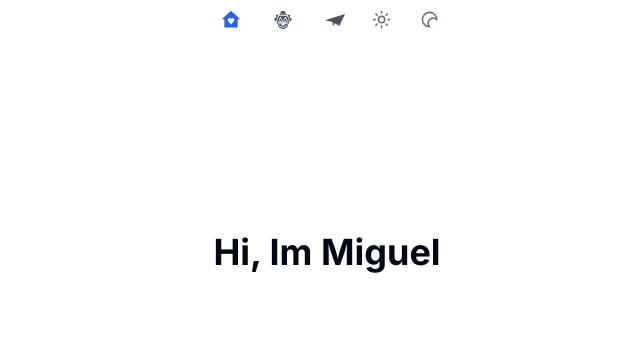
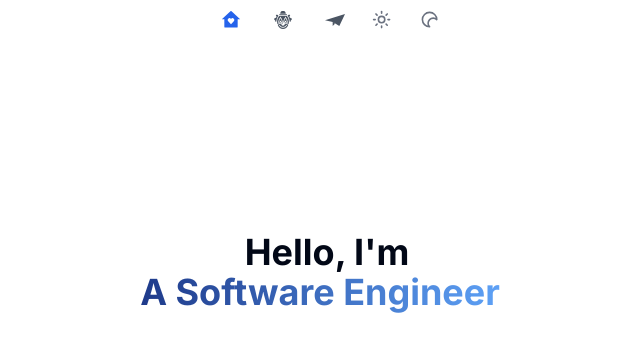
Before and after one commit to ImMiguelP/Portfolio, a Next.js app: page / in a window 1280 px wide. Shown: the top 352 px of the page, without its empty margins (313-953 px from the left). Built offline with nearby package versions, Linux system fonts and the light colour scheme.

Commit message:
style: header done

```diff
--- a/src/components/HeroSection.tsx
+++ b/src/components/HeroSection.tsx
@@ -1,9 +1,30 @@
-import React from "react";
+"use client";
+import React, { use } from "react";
+import { TypeAnimation } from "react-type-animation";
 
 const HeroSection = () => {
   return (
     <section className="py-24 flex flex-col items-center justify-center">
-      <h1 className="text-4xl font-bold"> Hi, Im Miguel </h1>
+      <h1 className="text-4xl font-bold text-center">
+        Hello, I&apos;m <br></br>
+        <span className="bg-clip-text text-transparent bg-gradient-to-r from-blue-900 to-blue-400 ">
+          <TypeAnimation
+            sequence={[
+              "Miguel",
+              1000,
+              "A Web Developer",
+              1000,
+              "A Software Engineer",
+              1000,
+              "A Ui/Ux Designer",
+              1000,
+            ]}
+            wrapper="span"
+            speed={50}
+            repeat={Infinity}
+          />
+        </span>
+      </h1>
     </section>
   );
 };
```
